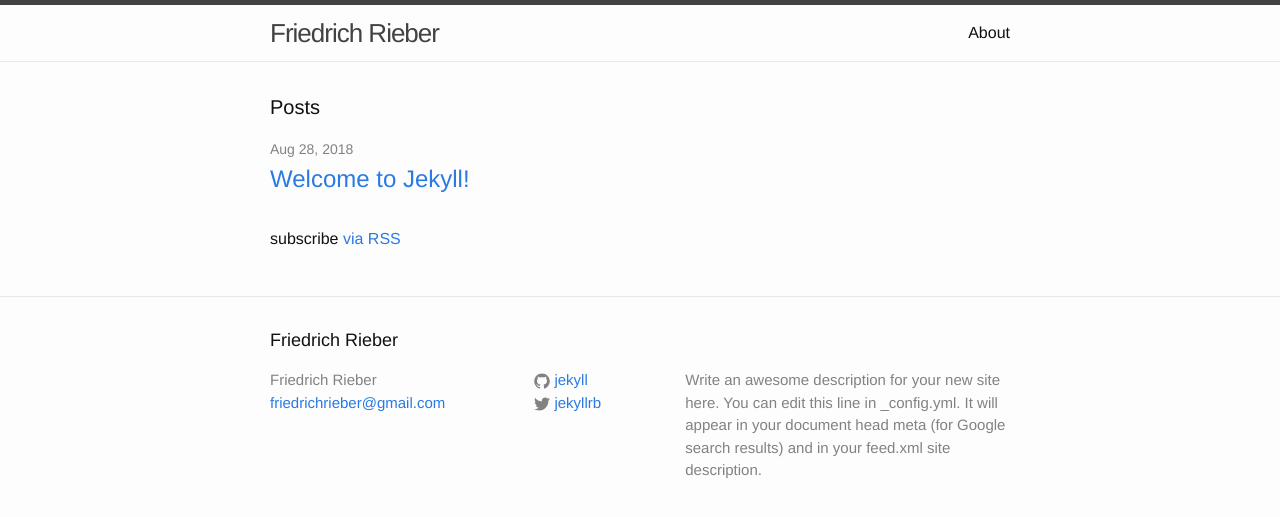
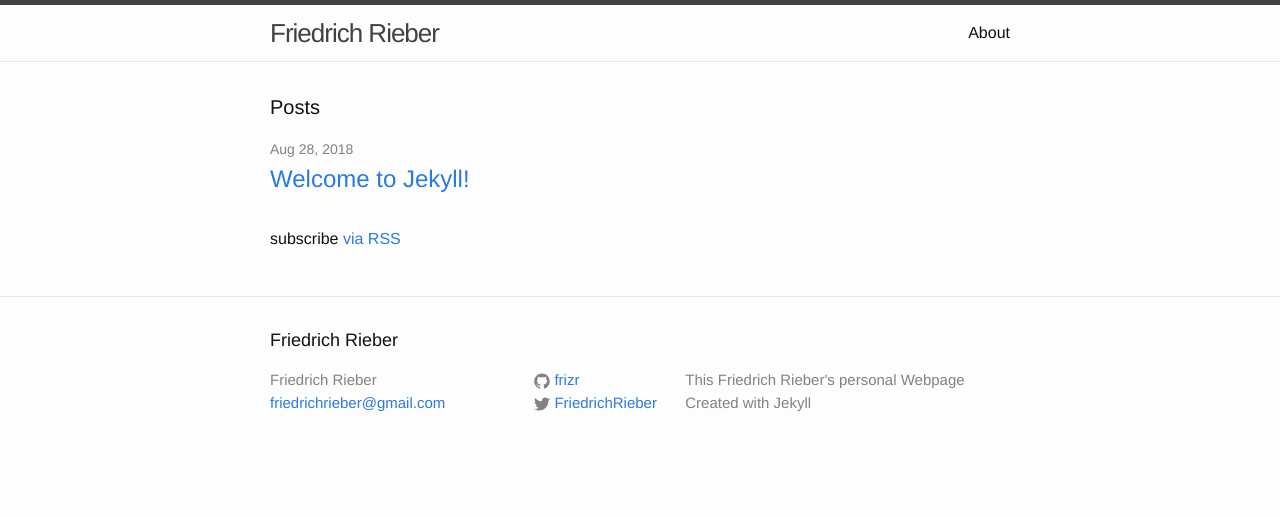
Before and after one commit to friedrichrieber/friedrichrieber.github.io, a Jekyll site: the page built from index.html, in a window 1280 px wide. Shown: the top 517 px of the page. Built offline with Jekyll 4.4.1, drawn with Linux system fonts in a browser that asks for light colours.

Commit message:
first real jekyll update

```diff
--- a/_config.yml
+++ b/_config.yml
@@ -9,13 +9,12 @@
 title: Friedrich Rieber
 email: friedrichrieber@gmail.com
 description: > # this means to ignore newlines until "baseurl:"
-  Write an awesome description for your new site here. You can edit this
-  line in _config.yml. It will appear in your document head meta (for
-  Google search results) and in your feed.xml site description.
+  This Friedrich Rieber's personal Webpage
+  Created with Jekyll
 baseurl: "" # the subpath of your site, e.g. /blog
 url: "frizr.github.io" # the base hostname & protocol for your site
-twitter_username: jekyllrb
-github_username:  jekyll
+twitter_username: FriedrichRieber
+github_username:  frizr
 
 # Build settings
 markdown: kramdown
```
Also changed, not shown: 1 other file.
